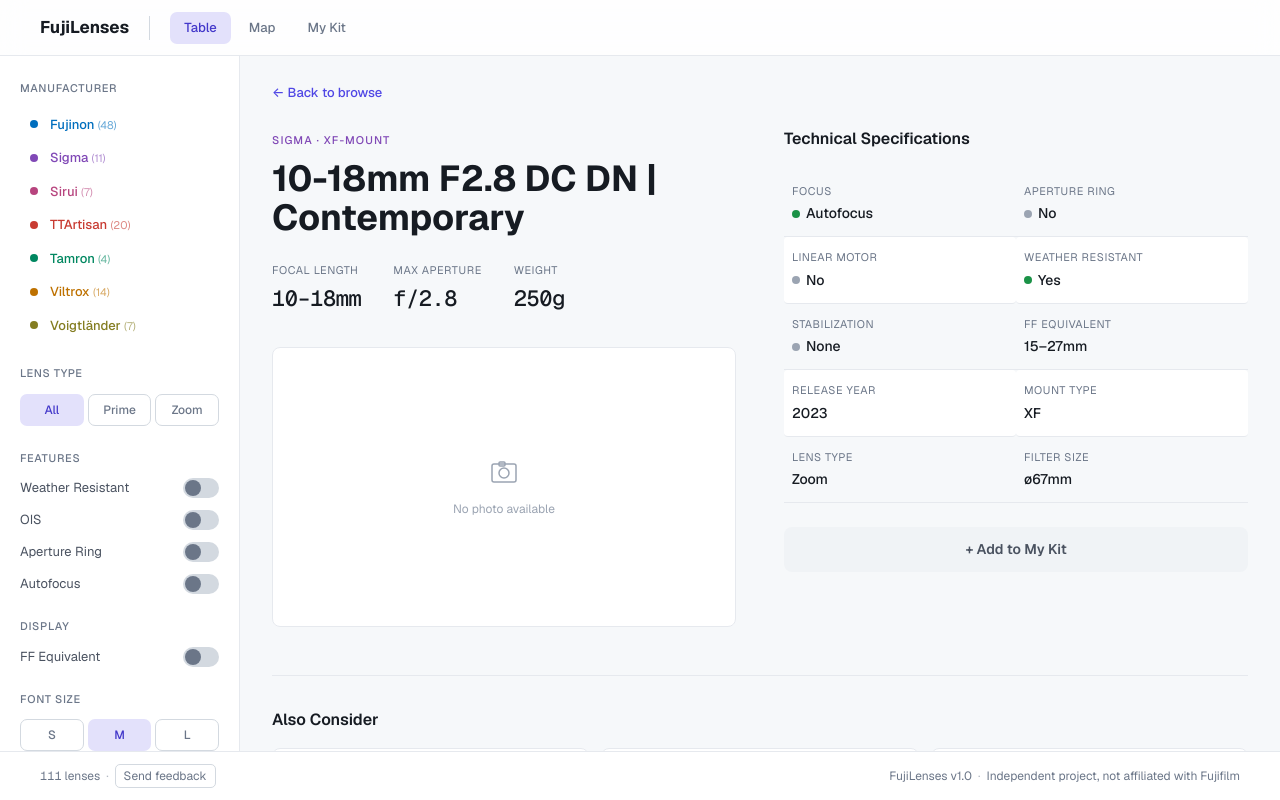
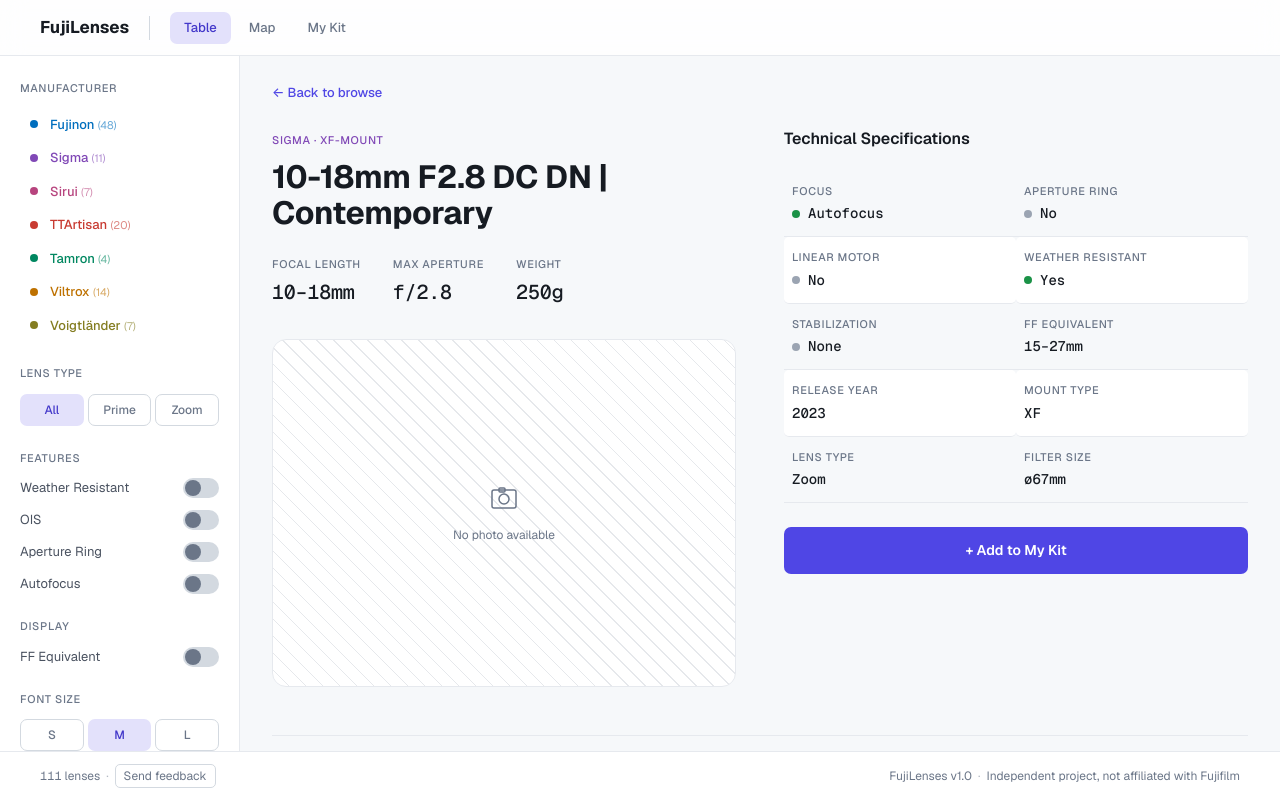
Before and after one commit to Oszkar/fujilenses, a SvelteKit app: page /lens/sigma-10-18mm-f28 in a window 1280 px wide. Built offline with nearby package versions, Linux system fonts and the light colour scheme.

Commit message:
refactor(design): lens detail onto tokens + 4:3 photo frame

```diff
--- a/src/routes/lens/[slug]/+page.svelte
+++ b/src/routes/lens/[slug]/+page.svelte
@@ -97,14 +97,16 @@
 			</div>
 		</div>
 
-		<!-- Photo placeholder -->
+		<!-- Photo placeholder: 4:3 hatched frame, ready to swap for a real <img> -->
 		<div class="photo-placeholder">
-			<svg width="32" height="32" viewBox="0 0 32 32" fill="none">
-				<rect x="4" y="8" width="24" height="18" rx="2" stroke="currentColor" stroke-width="1.5" />
-				<circle cx="16" cy="17" r="5" stroke="currentColor" stroke-width="1.5" />
-				<rect x="11" y="6" width="6" height="4" rx="1" stroke="currentColor" stroke-width="1.5" />
-			</svg>
-			<span>No photo available</span>
+			<div class="photo-ph">
+				<svg class="photo-glyph" width="32" height="32" viewBox="0 0 32 32" fill="none">
+					<rect x="4" y="8" width="24" height="18" rx="2" stroke="currentColor" stroke-width="1.5" />
+					<circle cx="16" cy="17" r="5" stroke="currentColor" stroke-width="1.5" />
+					<rect x="11" y="6" width="6" height="4" rx="1" stroke="currentColor" stroke-width="1.5" />
+				</svg>
+				<span>No photo available</span>
+			</div>
 		</div>
 	</div>
 
@@ -245,12 +247,12 @@
 	.back-link {
 		display: inline-block;
 		font-family: var(--font-sans);
-		font-weight: 500;
-		font-size: 13px;
+		font-weight: var(--weight-medium);
+		font-size: calc(var(--text-base) * var(--font-scale, 1));
 		color: var(--accent);
 		text-decoration: none;
-		margin-bottom: 24px;
-		transition: color 150ms ease;
+		margin-bottom: var(--space-6);
+		transition: color var(--dur-fast) var(--ease-out);
 	}
 
 	.back-link:hover {
@@ -260,91 +262,113 @@
 	.detail-layout {
 		display: grid;
 		grid-template-columns: 1fr 1fr;
-		gap: 48px;
+		gap: var(--space-12);
 		align-items: start;
 	}
 
 	/* Hero (left) */
 	.mount-label {
 		font-family: var(--font-sans);
-		font-weight: 500;
-		font-size: 11px;
+		font-weight: var(--weight-medium);
+		font-size: calc(var(--text-xs) * var(--font-scale, 1));
 		text-transform: uppercase;
-		letter-spacing: 0.1em;
+		letter-spacing: var(--tracking-label);
 	}
 
+	/* Hero name — display treatment */
 	.model-name {
 		font-family: var(--font-sans);
-		font-weight: 700;
-		font-size: 36px;
+		font-weight: var(--weight-bold);
+		font-size: calc(var(--text-3xl) * var(--font-scale, 1));
+		line-height: var(--leading-tight);
+		letter-spacing: var(--tracking-tight);
 		color: var(--text-primary);
-		margin: 8px 0 24px 0;
-		line-height: 1.1;
+		margin: var(--space-2) 0 var(--space-6) 0;
 	}
 
 	.new-badge {
 		display: inline-block;
-		padding: 2px 8px;
-		border-radius: 4px;
+		padding: 2px var(--space-2);
+		border-radius: var(--radius-sm);
 		font-family: var(--font-mono);
-		font-weight: 500;
-		font-size: 12px;
+		font-weight: var(--weight-medium);
+		font-size: calc(var(--text-sm) * var(--font-scale, 1));
 		text-transform: uppercase;
-		color: var(--accent);
-		background: color-mix(in srgb, var(--accent) 15%, transparent);
+		letter-spacing: var(--tracking-badge);
+		color: var(--new);
+		background: color-mix(in srgb, var(--new) 15%, transparent);
 		vertical-align: middle;
 	}
 
 	.key-stats {
 		display: flex;
-		gap: 32px;
-		margin-bottom: 32px;
+		gap: var(--space-8);
+		margin-bottom: var(--space-8);
 	}
 
 	.stat {
 		display: flex;
 		flex-direction: column;
-		gap: 4px;
+		gap: var(--space-1);
 	}
 
+	/* Label — .t-label treatment */
 	.stat-label {
 		font-family: var(--font-sans);
-		font-size: 11px;
+		font-weight: var(--weight-medium);
+		font-size: calc(var(--text-xs) * var(--font-scale, 1));
 		text-transform: uppercase;
-		letter-spacing: 0.05em;
+		letter-spacing: var(--tracking-label);
 		color: var(--text-muted);
 	}
 
 	.stat-value {
 		font-family: var(--font-mono);
-		font-weight: 500;
-		font-size: 22px;
+		font-variant-numeric: tabular-nums;
+		font-weight: var(--weight-medium);
+		font-size: calc(var(--text-xl) * var(--font-scale, 1));
 		color: var(--text-primary);
-		letter-spacing: -0.02em;
+		letter-spacing: var(--tracking-tight);
 	}
 
+	/* Photo — 4:3 hatched placeholder frame (swap for <img> later) */
 	.photo-placeholder {
+		position: relative;
+		display: grid;
+		place-items: center;
+		aspect-ratio: 4 / 3;
+		border-radius: var(--radius-xl);
+		background:
+			repeating-linear-gradient(
+				45deg,
+				transparent 0 11px,
+				color-mix(in srgb, var(--text-faint) 25%, transparent) 11px 12px
+			),
+			var(--bg-surface);
+		border: 1px solid var(--border-subtle);
+	}
+
+	.photo-ph {
 		display: flex;
 		flex-direction: column;
 		align-items: center;
-		justify-content: center;
-		gap: 12px;
-		height: 280px;
-		border-radius: 8px;
-		background: var(--bg-surface);
-		border: 1px solid var(--border-subtle);
-		color: var(--text-faint);
+		gap: var(--space-3);
 		font-family: var(--font-sans);
-		font-size: 12px;
+		font-size: calc(var(--text-sm) * var(--font-scale, 1));
+		color: var(--text-muted);
+	}
+
+	.photo-glyph {
+		color: var(--text-muted);
 	}
 
 	/* Specs (right) */
 	.specs-heading {
 		font-family: var(--font-sans);
-		font-weight: 600;
-		font-size: 16px;
+		font-weight: var(--weight-semibold);
+		font-size: calc(var(--text-lg) * var(--font-scale, 1));
 		color: var(--text-primary);
-		margin: 0 0 20px 0;
+		margin: 0 0 var(--space-5) 0;
 	}
 
 	.spec-grid {
@@ -356,15 +380,15 @@
 	.spec-item {
 		display: flex;
 		flex-direction: column;
-		gap: 4px;
-		padding: 12px 8px;
+		gap: var(--space-1);
+		padding: var(--space-3) var(--space-2);
 		border-bottom: 1px solid var(--border-subtle);
 	}
 
 	.spec-item:nth-child(4n+3),
 	.spec-item:nth-child(4n+4) {
 		background: var(--bg-surface);
-		border-radius: 4px;
+		border-radius: var(--radius-sm);
 	}
 
 	/* Fix orphan: when odd number of items, last item gets full width */
@@ -372,29 +396,32 @@
 		grid-column: 1 / -1;
 	}
 
+	/* Label — .t-label treatment */
 	.spec-label {
 		font-family: var(--font-sans);
-		font-size: 11px;
+		font-weight: var(--weight-medium);
+		font-size: calc(var(--text-xs) * var(--font-scale, 1));
 		text-transform: uppercase;
-		letter-spacing: 0.05em;
+		letter-spacing: var(--tracking-label);
 		color: var(--text-muted);
 	}
 
 	.spec-val {
-		font-family: var(--font-sans);
-		font-weight: 500;
-		font-size: 14px;
+		font-family: var(--font-mono);
+		font-variant-numeric: tabular-nums;
+		font-weight: var(--weight-medium);
+		font-size: calc(var(--text-md) * var(--font-scale, 1));
 		color: var(--text-primary);
 		display: flex;
 		align-items: center;
-		gap: 6px;
+		gap: var(--space-2);
 	}
 
 	.spec-indicator {
 		display: inline-block;
 		width: 8px;
 		height: 8px;
-		border-radius: 50%;
+		border-radius: var(--radius-full);
 		background: var(--text-faint);
 		flex-shrink: 0;
 	}
@@ -410,41 +437,45 @@
 
 	.spec-footnote {
 		font-family: var(--font-sans);
-		font-size: 11px;
+		font-size: calc(var(--text-xs) * var(--font-scale, 1));
 		color: var(--text-muted);
-		margin-top: 12px;
-		line-height: 1.5;
+		margin-top: var(--space-3);
+		line-height: var(--leading-normal);
 	}
 
+	/* Kit button — follows .btn-primary */
 	.kit-btn {
 		width: 100%;
-		margin-top: 24px;
-		padding: 12px;
-		border-radius: 8px;
-		border: none;
+		margin-top: var(--space-6);
+		padding: var(--space-3);
+		border-radius: var(--radius-md);
+		border: 1px solid transparent;
 		font-family: var(--font-sans);
-		font-weight: 600;
-		font-size: 14px;
+		font-weight: var(--weight-semibold);
+		font-size: calc(var(--text-md) * var(--font-scale, 1));
 		cursor: pointer;
 		transition:
-			background 150ms ease,
-			color 150ms ease;
-		background: var(--bg-elevated);
-		color: var(--text-secondary);
+			background var(--dur-fast) var(--ease-out),
+			border-color var(--dur-fast) var(--ease-out),
+			color var(--dur-fast) var(--ease-out);
+		background: var(--accent);
+		color: var(--text-on-accent);
 	}
 
 	.kit-btn:hover {
-		background: var(--bg-accent);
-		color: var(--text-primary);
+		background: var(--accent-hover);
 	}
 
+	/* In-kit toggled state — kit-green secondary treatment */
 	.kit-btn.in-kit {
 		background: color-mix(in srgb, var(--kit) 15%, transparent);
+		border-color: color-mix(in srgb, var(--kit) 40%, transparent);
 		color: var(--kit);
 	}
 
 	.kit-btn.in-kit:hover {
 		background: var(--danger-bg);
+		border-color: color-mix(in srgb, var(--danger) 40%, transparent);
 		color: var(--danger);
 	}
 
@@ -457,23 +488,19 @@
 	@media (max-width: 1023px) {
 		.detail-layout {
 			grid-template-columns: 1fr;
-			gap: 32px;
+			gap: var(--space-8);
 		}
 
 		.model-name {
-			font-size: 28px;
+			font-size: calc(var(--text-2xl) * var(--font-scale, 1));
 		}
 
 		.key-stats {
-			gap: 24px;
+			gap: var(--space-6);
 		}
 
 		.stat-value {
-			font-size: 18px;
-		}
-
-		.photo-placeholder {
-			height: 200px;
+			font-size: calc(var(--text-lg) * var(--font-scale, 1));
 		}
 
 		.reviews-list {
@@ -481,7 +508,7 @@
 			overflow-x: auto;
 			scroll-snap-type: x mandatory;
 			-webkit-overflow-scrolling: touch;
-			gap: 12px;
+			gap: var(--space-3);
 			grid-template-columns: none;
 		}
 
@@ -497,8 +524,8 @@
 			overflow-x: auto;
 			scroll-snap-type: x mandatory;
 			-webkit-overflow-scrolling: touch;
-			gap: 12px;
-			padding-bottom: 4px;
+			gap: var(--space-3);
+			padding-bottom: var(--space-1);
 		}
 
 		.also-card {
@@ -511,30 +538,30 @@
 
 	/* Reviews */
 	.reviews-section {
-		margin-top: 48px;
-		padding-top: 32px;
+		margin-top: var(--space-12);
+		padding-top: var(--space-8);
 		border-top: 1px solid var(--border-subtle);
 	}
 
 	.reviews-heading {
 		font-family: var(--font-sans);
-		font-weight: 600;
-		font-size: 16px;
+		font-weight: var(--weight-semibold);
+		font-size: calc(var(--text-lg) * var(--font-scale, 1));
 		color: var(--text-primary);
-		margin: 0 0 16px 0;
+		margin: 0 0 var(--space-4) 0;
 	}
 
 	.reviews-list {
 		display: grid;
 		grid-template-columns: repeat(auto-fit, minmax(280px, 1fr));
-		gap: 16px;
+		gap: var(--space-4);
 	}
 
 	.review-card {
 		display: flex;
 		flex-direction: column;
-		gap: 10px;
-		border-radius: 8px;
+		gap: var(--space-2);
+		border-radius: var(--radius-lg);
 		overflow: hidden;
 		background: var(--bg-surface);
 		border: 1px solid var(--border-subtle);
@@ -551,55 +578,56 @@
 		display: flex;
 		flex-direction: column;
 		gap: 2px;
-		padding: 0 12px 12px;
+		padding: 0 var(--space-3) var(--space-3);
 	}
 
 	.review-title {
 		font-family: var(--font-sans);
-		font-weight: 500;
-		font-size: 13px;
+		font-weight: var(--weight-medium);
+		font-size: calc(var(--text-base) * var(--font-scale, 1));
 		color: var(--text-primary);
-		line-height: 1.3;
+		line-height: var(--leading-snug);
 		display: -webkit-box;
 		-webkit-line-clamp: 2;
+		line-clamp: 2;
 		-webkit-box-orient: vertical;
 		overflow: hidden;
 	}
 
 	.review-channel {
 		font-family: var(--font-sans);
-		font-size: 11px;
+		font-size: calc(var(--text-xs) * var(--font-scale, 1));
 		color: var(--text-muted);
 	}
 
 	/* Also Consider */
 	.also-consider {
-		margin-top: 48px;
-		padding-top: 32px;
+		margin-top: var(--space-12);
+		padding-top: var(--space-8);
 		border-top: 1px solid var(--border-subtle);
 		overflow: hidden;
 	}
 
 	.also-heading {
 		font-family: var(--font-sans);
-		font-weight: 600;
-		font-size: 16px;
+		font-weight: var(--weight-semibold);
+		font-size: calc(var(--text-lg) * var(--font-scale, 1));
 		color: var(--text-primary);
-		margin: 0 0 16px 0;
+		margin: 0 0 var(--space-4) 0;
 	}
 
 	.also-list {
 		display: grid;
 		grid-template-columns: repeat(3, 1fr);
-		gap: 12px;
+		gap: var(--space-3);
 	}
 
 	.also-card {
 		display: flex;
 		flex-direction: column;
-		gap: 8px;
-		padding: 16px;
-		border-radius: 8px;
+		gap: var(--space-2);
+		padding: var(--space-4);
+		border-radius: var(--radius-lg);
 		background: var(--bg-surface);
 		border: 1px solid var(--border-subtle);
 		text-decoration: none;
@@ -608,7 +636,9 @@
 
 	@media (prefers-reduced-motion: no-preference) {
 		.also-card {
-			transition: border-color 150ms ease, background 150ms ease;
+			transition:
+				border-color var(--dur-fast) var(--ease-out),
+				background var(--dur-fast) var(--ease-out);
 		}
 	}
 
@@ -625,28 +655,29 @@
 	.also-mfr {
 		display: inline-block;
 		align-self: flex-start;
-		padding: 2px 8px;
-		border-radius: 3px;
+		padding: 2px var(--space-2);
+		border-radius: var(--radius-xs);
 		font-family: var(--font-mono);
-		font-weight: 500;
-		font-size: 10px;
+		font-weight: var(--weight-medium);
+		font-size: calc(var(--text-2xs) * var(--font-scale, 1));
 		text-transform: uppercase;
-		letter-spacing: 0.02em;
+		letter-spacing: var(--tracking-badge);
 	}
 
 	.also-model {
 		font-family: var(--font-sans);
-		font-weight: 500;
-		font-size: 14px;
+		font-weight: var(--weight-medium);
+		font-size: calc(var(--text-md) * var(--font-scale, 1));
 		color: var(--text-primary);
 	}
 
 	.also-specs {
 		display: flex;
 		align-items: center;
-		gap: 6px;
+		gap: var(--space-2);
 		font-family: var(--font-mono);
-		font-size: 12px;
+		font-variant-numeric: tabular-nums;
+		font-size: calc(var(--text-sm) * var(--font-scale, 1));
 		color: var(--text-muted);
 	}
 
```
